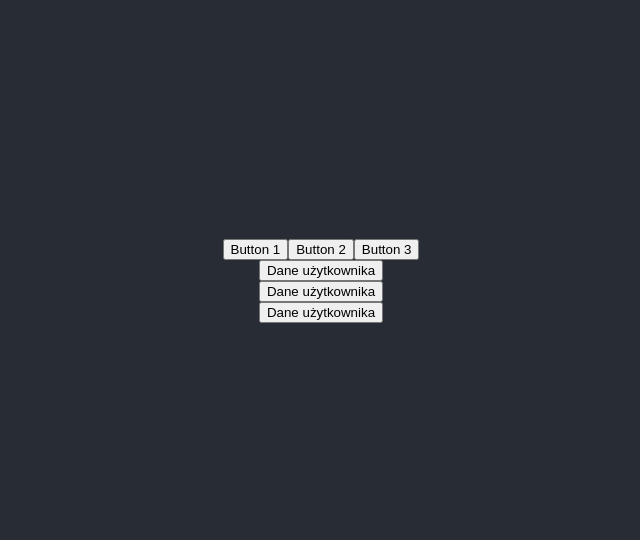
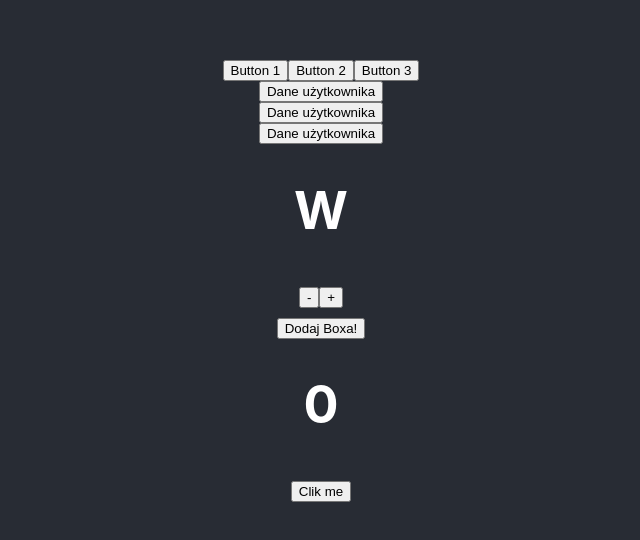
Before and after one commit to grzegorzkowalski/React_ReactNative_Redux, a React (Create React App) app in the folder 3_React/01_JSX_wyrazenia/workshop/: page / in a window 1280 px wide. Shown: the part 124-664 px from the top of the page, without its empty margins (319-959 px from the left). Built offline with nearby package versions, Linux system fonts and the light colour scheme.

Commit message:
Day 2 Chapter 9 Task 1

```diff
--- a/3_React/01_JSX_wyrazenia/workshop/src/App.js
+++ b/3_React/01_JSX_wyrazenia/workshop/src/App.js
@@ -25,6 +25,9 @@ import Modal from "./components/Chapter7/Modal";
 import Clock from "./components/Chapter7/Clock";
 import Buttons from "./components/Chapter8/Buttons";
 import ShowUserFunc from "./components/Chapter8/ShowUserFunc";
+import TextTyper from "./components/Chapter8/TextTyper";
+import ColorfulBoxes from "./components/Chapter8/ColorfulBoxes";
+import ButtonCounter from "./components/Chapter9/ButtonCounter";
 
 function App() {
     const menuElements = [
@@ -108,6 +111,9 @@ function App() {
         <ShowUserFunc name="Grzegorz" surname="Kowalski" />
         <ShowUserFunc name="Micheal" surname="Jordan" />
         <ShowUserFunc name="Michał" surname="Wiśniewski" />
+        <TextTyper text="Witaj!" />
+        <ColorfulBoxes />
+        <ButtonCounter />
       </header>
     </div>
   );
--- /dev/null
+++ b/3_React/01_JSX_wyrazenia/workshop/src/components/Chapter8/ColorfulBoxes.js
@@ -0,0 +1,25 @@
+import {useState} from 'react';
+
+const ColorfulBoxes = () => {
+    const [colors, setColors] = useState([]);
+
+    const clickHandler = () => {
+        const randomColor = '#' + Math.floor(Math.random()*16777215).toString(16);
+        setColors(prev => [...prev, randomColor]);
+    }
+
+    return (
+        <div>
+            <button onClick={clickHandler}>Dodaj Boxa!</button>
+            {
+                colors.map((el,i) => <div
+                    key={i}
+                    style={{
+                    width: "200px",
+                    height: "200px",
+                    background: el}} />)
+            }
+        </div>
+    );
+};
+export default ColorfulBoxes;
--- /dev/null
+++ b/3_React/01_JSX_wyrazenia/workshop/src/components/Chapter8/TextTyper.js
@@ -0,0 +1,36 @@
+import {useState} from 'react';
+
+const TextTyper = ({text}) => {
+    const [counter, setCounter] = useState(1);
+
+    const add = () => {
+        setCounter(prev => {
+           if (prev + 1 <= text.length) {
+               return prev + 1;
+           }
+           else {
+               return prev;
+           }
+        })
+    };
+
+    const remove = () => {
+        setCounter(prev => {
+        if (prev - 1 > 0) {
+            return prev - 1;
+        }
+        else {
+            return prev;
+        }
+    })};
+
+    return (
+        <div>
+            <h1>{text.slice(0, counter)}</h1>
+            <button onClick={remove}>-</button>
+            <button onClick={add}>+</button>
+        </div>
+    );
+};
+
+export default TextTyper;
--- /dev/null
+++ b/3_React/01_JSX_wyrazenia/workshop/src/components/Chapter9/ButtonCounter.js
@@ -0,0 +1,19 @@
+import {useState} from 'react';
+import ButtonToClick from "./ButtonToClick";
+
+const ButtonCounter = () => {
+    const [counter, setCounter] = useState(0);
+
+    const addCounter = () => {
+        setCounter(prev => prev + 1);
+    }
+
+    return (
+        <div>
+            <h1>{counter}</h1>
+            <ButtonToClick addCounter={addCounter} />
+        </div>
+    );
+};
+
+export default ButtonCounter;
--- /dev/null
+++ b/3_React/01_JSX_wyrazenia/workshop/src/components/Chapter9/ButtonToClick.js
@@ -0,0 +1,16 @@
+import React from 'react';
+
+const ButtonToClick = ({addCounter}) => {
+    const clickHandler = () => {
+        if (typeof addCounter === "function") {
+            addCounter();
+        }
+    }
+    return (
+        <div>
+            <button onClick={clickHandler}>Clik me</button>
+        </div>
+    );
+};
+
+export default ButtonToClick;
```
